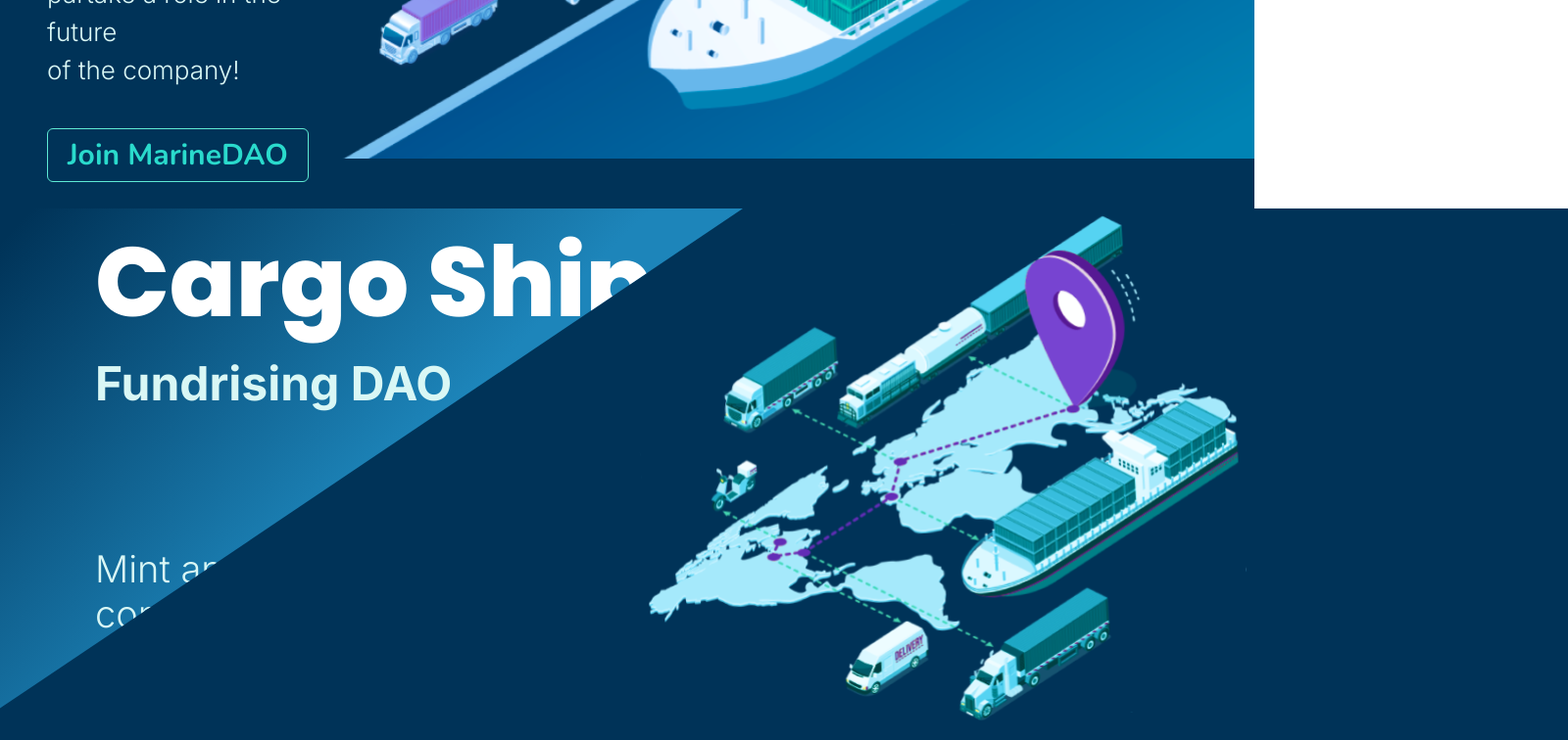
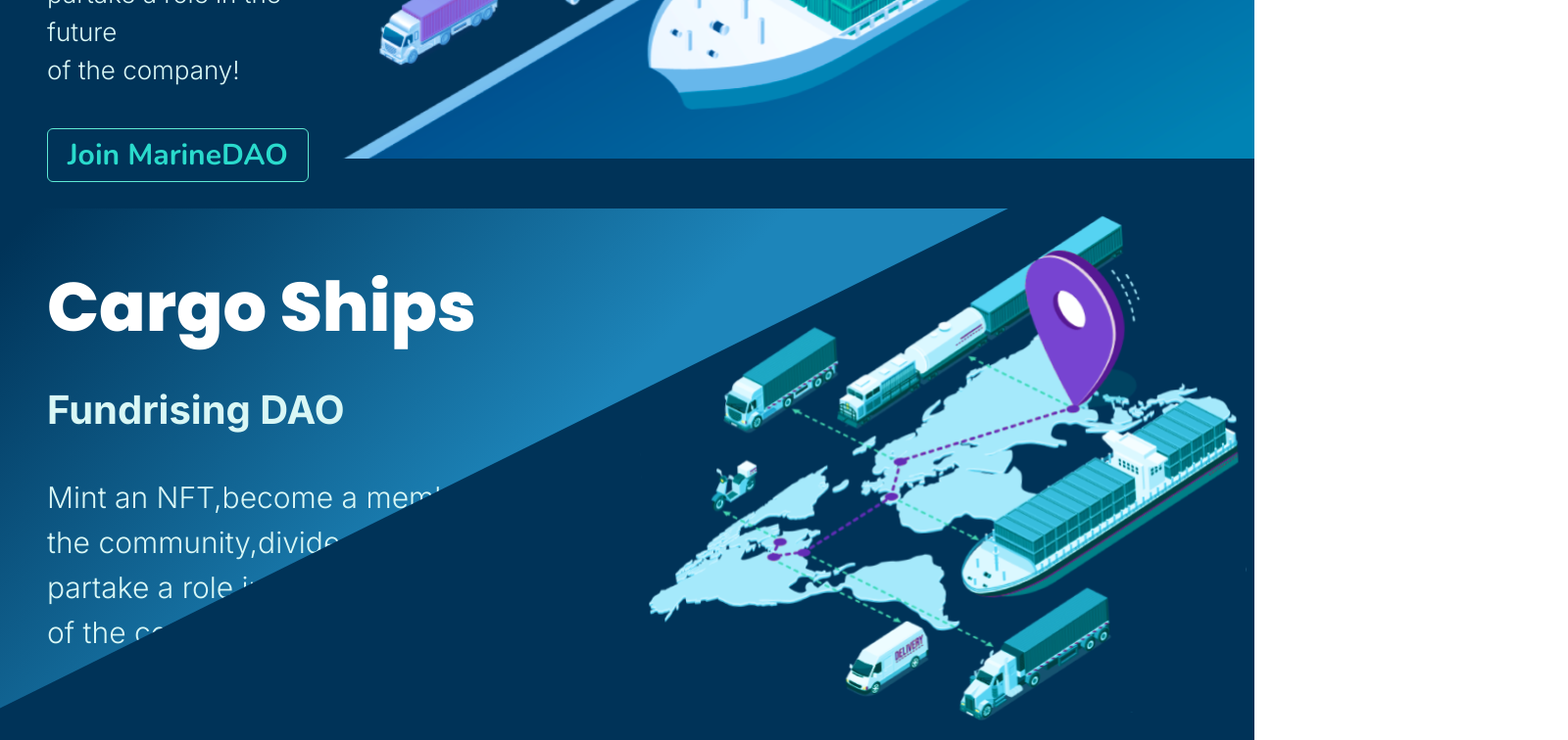
Before and after one commit to Priya-1607/marine-dao-app, a React (Create React App) app: page / in a window 1280 px wide. Shown: the part 587-1343 px from the top of the page at 98% size, 1600 px wide, since content can reach past the window. Built offline with nearby package versions, Linux system fonts and the light colour scheme.

Commit message:
cargoShip page 2

```diff
--- a/src/App.css
+++ b/src/App.css
@@ -1,48 +1,43 @@
-.cargoShip{background:rgba(0, 51, 88, 1);
+.cargoShip{
+
+    height: 100%;
+    background:rgba(0, 51, 88, 1);
 
 
 
 
 }
+
 .left{
     background-image: linear-gradient(313.99deg, #1D85BA 50.11%, rgba(37, 127, 174, 0) 97.5%);
-    z-index: 1; width: 126%; clip-path: polygon(0% 94%, 94% 0%, 0% 0%);
+    z-index: 1; width: 171%; clip-path: polygon(0% 94%, 94% 0%, 0% 0%);
 }
 .right {
     z-index: 1;
 }
 
-.inner{
-    padding: 20px;
-}
+
 .diagonal-end {
     position: relative;
 }
-.diagonal-end::after {
-    content: "";
-    display: block;
-    border-right: 100rem solid rgba(0, 51, 88, 1);
-    position: absolute;
-    width: 100%;
-    height: 100%;
-}
+
 .top{
 
-    padding-left:97px;
+    padding-left:3rem;
     margin-top: 3rem;
     font-family: Poppins;
     color: rgba(255, 255, 255, 1);
 
-    font-size: 100px;
+    font-size: 70px;
     font-weight: 800;
     letter-spacing: 0em;
     text-align: left;
 
 }
 .top-2{
-    padding-left:97px;
+    padding-left:3rem;
     font-family: Inter;
-    font-size: 48px;
+    font-size: 40px;
     font-weight: 700;
     line-height: 58px;
     letter-spacing: 0em;
@@ -52,16 +47,16 @@
 }
 
 .top-3{
-    top: 0.75rem;
-    padding-top: 137px;
+   /* top: 0.75rem;*/
+    padding-top: 37px;
     font-family: 'Inter';
     color: rgba(217, 247, 245, 1);
-    font-size: 38px;
+    font-size:30px;
     font-weight: 300;
     line-height: 46px;
     letter-spacing: 0em;
     text-align: left;
-    padding-left: 97px;
+    padding-left: 3rem;
 }
 
 
@@ -72,4 +67,5 @@
 
 
 
+
 /*background: linear-gradient(313.99deg, #1D85BA 50.11%, rgba(37, 127, 174, 0) 97.5%);*/
--- a/src/components/CargoShip.tsx
+++ b/src/components/CargoShip.tsx
@@ -8,16 +8,16 @@ function CargoShip() {
                 <div className="ineer">
 
 
-                      <span className="top" >Cargo Ships</span><br/>
+                      <p className="top" >Cargo Ships</p><br/>
 
 
                     <span className="top-2">Fundrising DAO</span><br/>
-                    <p className="top-3">Mint an NFT,become a member of the community,divide profits and partake a role in the future of the company!</p>
+                    <p className="top-3">Mint an NFT,become a member of<br/> the community,divide profits and<br/> partake a role in the future<br/> of the company!</p>
 
             </div>
             </div>
 
-            <div className="right"><img src={boatGroup}/></div>
+            <div className="right flex justify-center content-center"><img src={boatGroup}/></div>
 
         </div>
 
```
